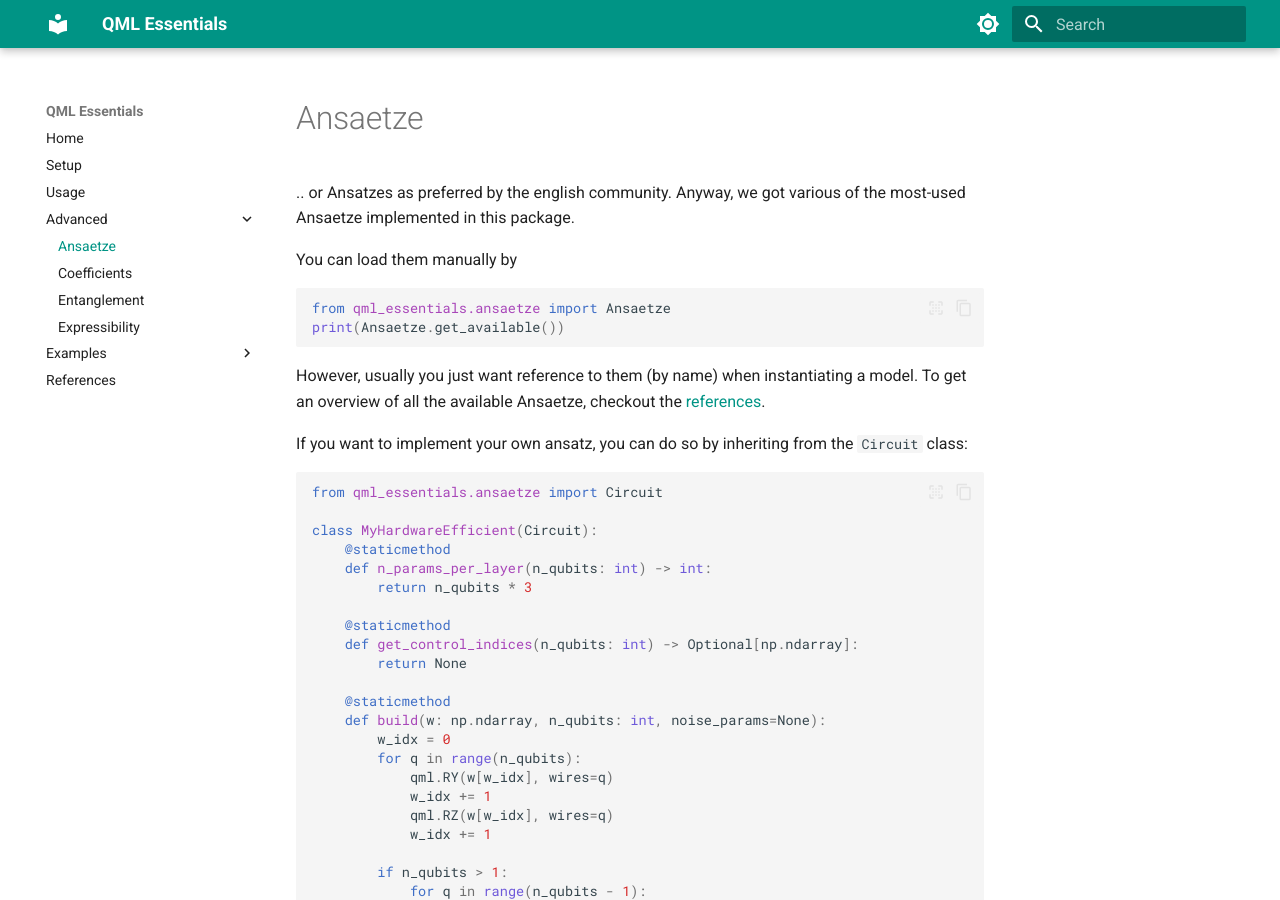
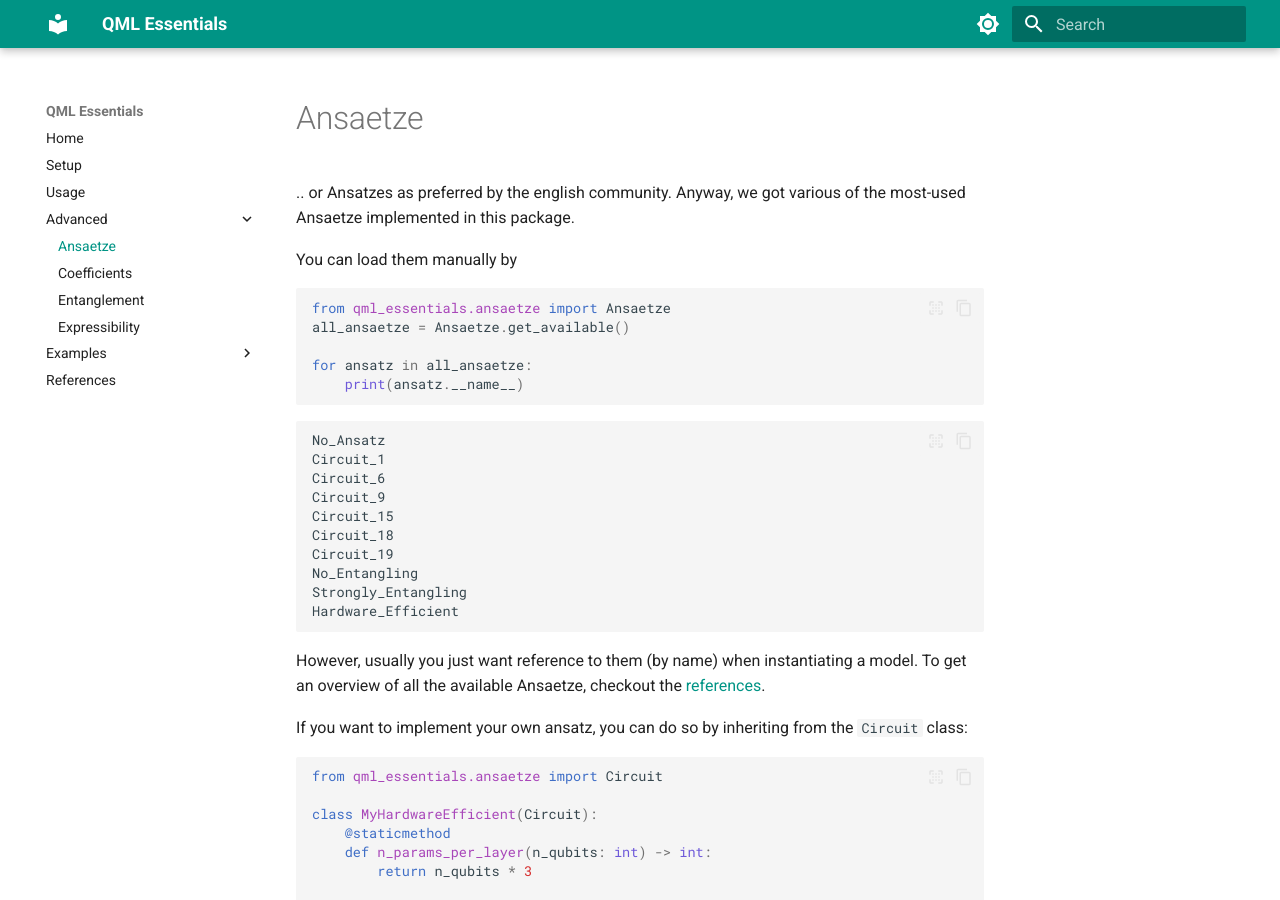
Before and after one commit to cirKITers/qml-essentials, an MkDocs documentation site: the page built from docs/ansaetze.md, in a window 1280 px wide and 900 px high. Built offline with MkDocs 1.6.1 and Material for MkDocs 9.7.7, drawn with Linux system fonts in a browser that asks for light colours.

Commit message:
added set of available ansatzes
Signed-off-by: Melvin Strobl <lc3267@kit.edu>

````diff
--- a/docs/ansaetze.md
+++ b/docs/ansaetze.md
@@ -6,7 +6,23 @@ Anyway, we got various of the most-used Ansaetze implemented in this package.
 You can load them manually by
 ```python
 from qml_essentials.ansaetze import Ansaetze
-print(Ansaetze.get_available())
+all_ansaetze = Ansaetze.get_available()
+
+for ansatz in all_ansaetze:
+    print(ansatz.__name__)
+```
+
+```
+No_Ansatz
+Circuit_1
+Circuit_6
+Circuit_9
+Circuit_15
+Circuit_18
+Circuit_19
+No_Entangling
+Strongly_Entangling
+Hardware_Efficient
 ```
 
 However, usually you just want reference to them (by name) when instantiating a model.
````
